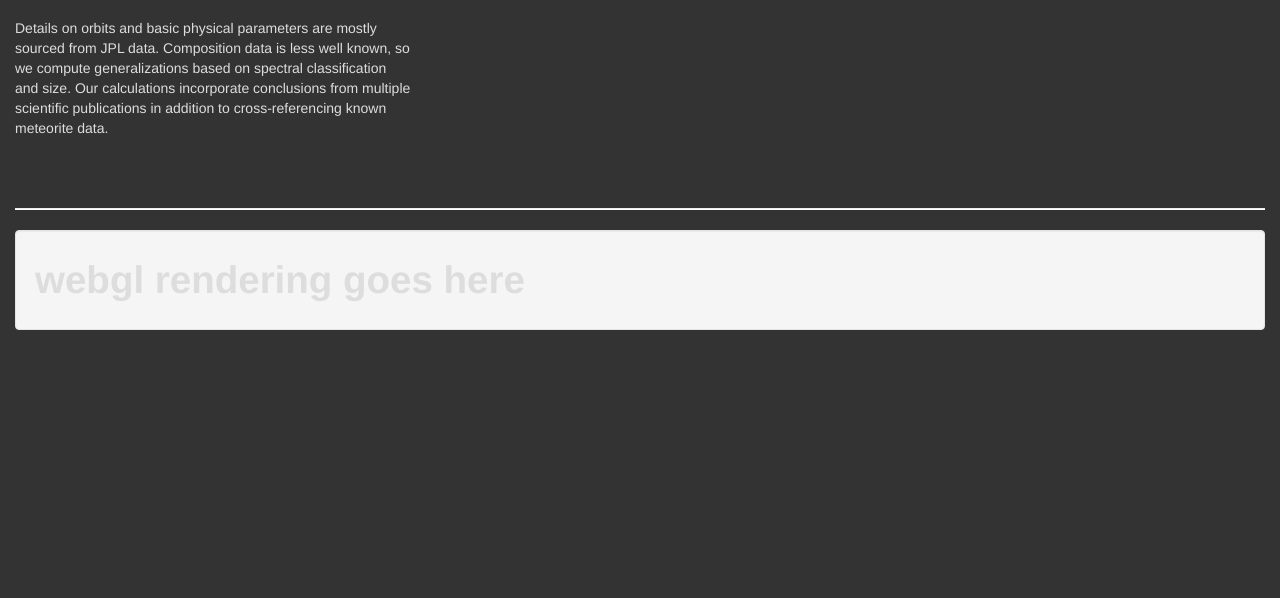
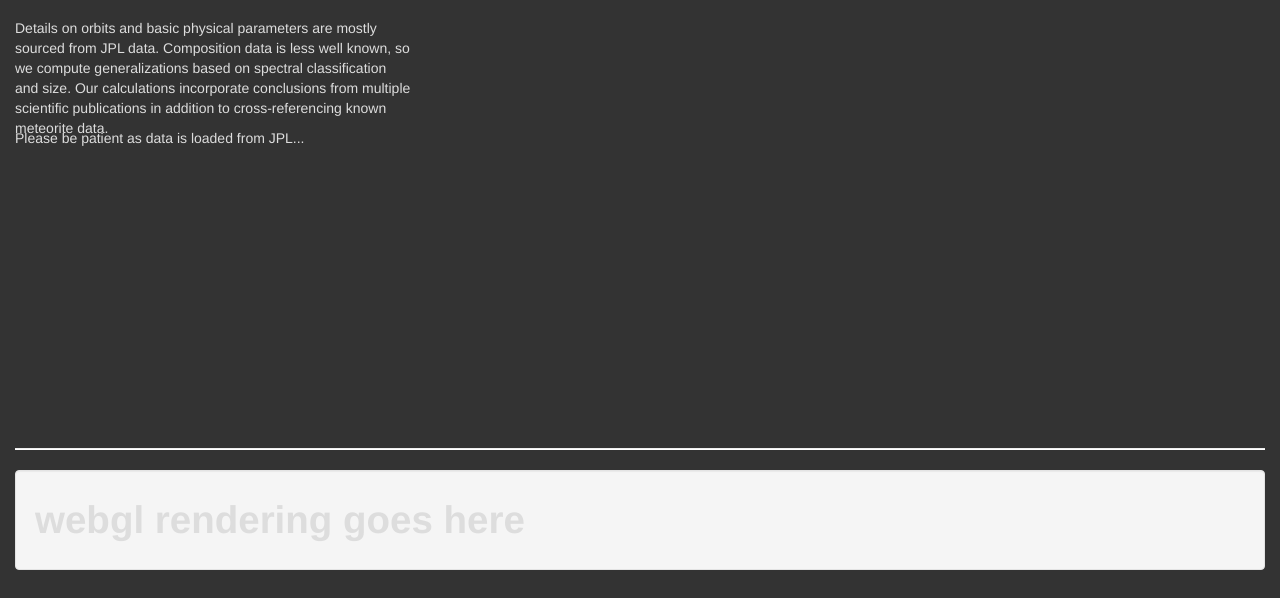
Before and after one commit to typpo/asterank, a Flask app: page / in a window 1280 px wide. Shown: the part 202-800 px from the top of the page. Run offline with Flask 2, Linux system fonts and the light colour scheme; some libraries are stand-ins or nearby versions.

Commit message:
Loading for JPL working

```diff
--- a/v2/web/api.py
+++ b/v2/web/api.py
@@ -24,17 +24,28 @@ def rankings(sort_by, limit):
     return None
   if sort_by in FIELD_ALIASES:
     sort_by = FIELD_ALIASES[sort_by]
-  return asteroids.find({}, {'_id': False}) \
+  return list(asteroids.find({}, {'_id': False}) \
           .sort(sort_by, direction=pymongo.DESCENDING) \
-          .limit(limit)
+          .limit(limit))
 
 def jpl_lookup(query):
-  ret = jpl.find({'tag_name': query}, {'_id': False}).limit(1)
-  if not ret:
+  result = jpl.find_one({'tag_name': query}, {'_id': False})
+  if not result:
+    print 'JPL lookup: %s not found in cache...' % query
     # maybe it's not cached; try querying for it from horizons
-    a = JPL_Asteroid(query)
-    a.load()
-    ret = a.data
-    ret.tag_name = query
-    jpl.insert(a.data)  # cache
-  return ret
+    try:
+      a = JPL_Asteroid(query)
+      a.load()
+      print 'JPL lookup: %s loaded from JPL' % query
+      result = a.data
+      result['tag_name'] = query
+      jpl.insert(result)  # cache
+      del result['_id']
+    except:
+      print 'JPL lookup: %s lookup failed' % query
+      return None
+  else:
+    print 'JPL lookup: %s found in cache' % query
+
+  del result['tag_name']
+  return result
--- a/v2/web/app.py
+++ b/v2/web/app.py
@@ -20,15 +20,15 @@ def index():
 def rankings():
   limit = int(request.args.get('limit')) or 10
   results = api.rankings(request.args.get('sort_by'), limit)
-  json_resp = json.dumps(list(results))
+  json_resp = json.dumps(results)
   return Response(json_resp, mimetype='application/json')
 
 @app.route('/jpl/lookup')
 def horizons():
   query = request.args.get('query')
-  results = list(api.jpl_lookup(query))
-  if len(results) > 0:
-    json_resp = json.dumps(results[0])
+  result = api.jpl_lookup(query)
+  if result:
+    json_resp = json.dumps(result)
     return Response(json_resp, mimetype='application/json')
   else:
     return Response('{}', mimetype='application/json')
--- a/v2/web/static/css/main.css
+++ b/v2/web/static/css/main.css
@@ -8,6 +8,13 @@ body {
 #results-table-container {
   height: 300px;
   overflow-y: scroll;
+}
+
+#selection-details {
+  height: 300px;
+
+  font-size: 14px;
+  margin-top: -20px;
 }
 
 #results-table tr:hover {
--- a/v2/web/static/js/controllers.js
+++ b/v2/web/static/js/controllers.js
@@ -74,15 +74,33 @@ function AsteroidDetailsCtrl($scope, $http, pubsub) {
   $scope.showing_stats = [];   // stats to show
 
   pubsub.subscribe('AsteroidDetailsClick', function(arg) {
+    if ($scope.asteroid
+      && arg.full_name === $scope.asteroid.full_name) return;
+
     // Update detailed click view
     $scope.asteroid = arg;
+
+    // Flat fields that we just want to display
+    // TODO these need to have units as a separate structure attr
+    $scope.stats = [];
 
     pubsub.publish('HideIntroStatement');
 
     // grab jpl asteroid details
+    // TODO loader
     $http.get('/jpl/lookup?query=' + $scope.asteroid.prov_des)
       .success(function(data) {
-        console.log(data);
+        for (var attr in data) {
+          if (!data.hasOwnProperty(attr)) continue;
+          if (typeof data[attr] !== 'object') {
+            $scope.stats.push({
+              name: attr,
+              value: data[attr]
+            });
+          }
+        }
+
+        // TODO special fields: next pass and close approaches
     });
   });
 }
--- a/v2/web/templates/blocks/selection_details.html
+++ b/v2/web/templates/blocks/selection_details.html
@@ -1,6 +1,11 @@
-<div ng-controller="AsteroidDetailsCtrl" ng-show="asteroid != null">
-  <h3 ng:bind="asteroid.full_name"></h3>
-  <p ng-repeat="x in showing_stats">
-    <strong>Blah blah:</strong> blah
+<div id="selection-details" ng-controller="AsteroidDetailsCtrl" ng-show="asteroid != null">
+  <h3 ng-bind="asteroid.full_name"></h3>
+  <p ng-show="stats.length < 1">
+    Please be patient as data is loaded from JPL...
   </p>
+  <ul>
+  <li ng-repeat="stat in stats">
+    <strong ng-bind="stat.name"></strong> <span ng-bind="stat.value"></span>
+  </li>
+  </ul>
 </div>
```
Also changed, not shown: 1 other file.
